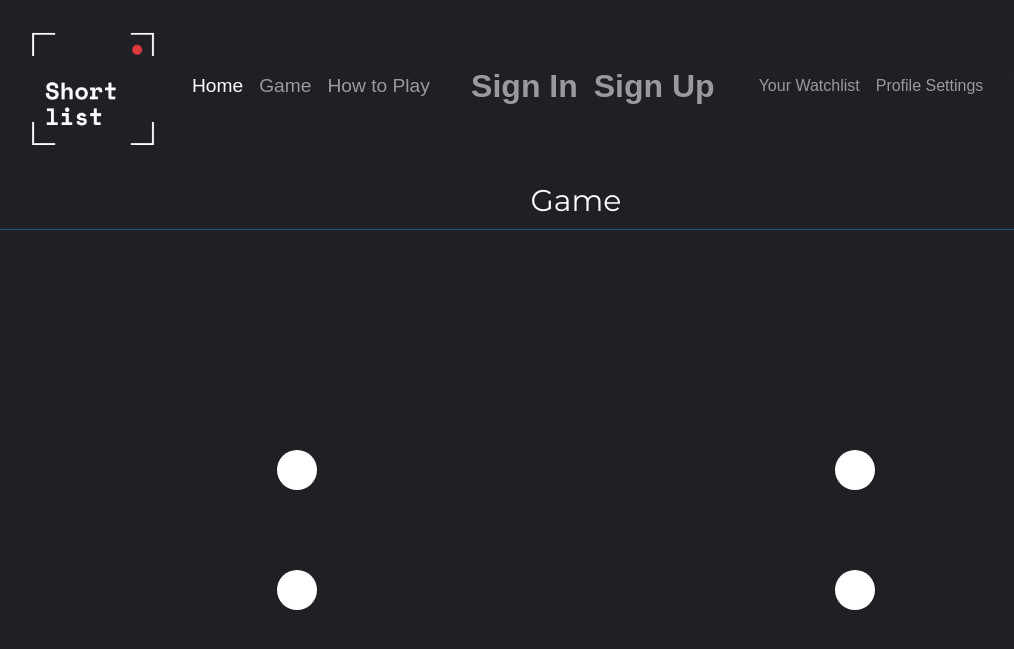
After one commit to AgnijaIlzena/Shortlist-Project-WildCodeSchool, a PHP site: template src/View/Game/game.html.twig in a window 1280 px wide. The commit adds this page. Shown: the top 649 px of the page, without its empty margins (64-1078 px from the left). Run offline with PHP 8.4, Linux system fonts and the light colour scheme; the template is opened without the code that fills it, so the values that code supplies are empty; some libraries are stand-ins or nearby versions.

Commit message:
gaming page GUI

```diff
--- a/src/View/Component/_navigation.html.twig
+++ b/src/View/Component/_navigation.html.twig
@@ -13,7 +13,7 @@
                     <a class="menu nav-link active" aria-current="page" href="/home/index">Home</a>
                 </li>
                 <li class="nav-item">
-                    <a class="nav-link" href="/game">Game</a>
+                    <a class="nav-link" href="/game?answer=start">Game</a>
                 </li>
                 <li class="nav-item">
                     <a class="nav-link" href="/#game-rules-block" tabindex="-1" aria-disabled="true">How to Play</a>
--- /dev/null
+++ b/src/View/Game/game.html.twig
@@ -0,0 +1,108 @@
+{% extends 'layout.html.twig' %}
+{% block content %}
+<html>
+<head>
+    <script src="https://ajax.googleapis.com/ajax/libs/jquery/2.1.1/jquery.min.js"></script>
+    <style>@import url(https://fonts.googleapis.com/css?family=Work+Sans:300,600);
+
+        body{
+            font-size: 19px;
+            font-family: 'Avenir', sans-serif;
+            font-weight: 300;
+            text-align: center
+
+        }
+        h1{
+            font-weight: 300px;
+            margin: 0px;
+            padding: 10px;
+            font-size: 30px;
+            color: var(--white);
+            font-family: 'Montserrat', sans-serif;
+            border-bottom: solid 0.5px var(--blue);
+        ;
+        }
+        .question{
+            font-size: 30px;
+            margin-bottom: 10px;
+        }
+        .answers {
+            margin-bottom: 20px;
+            text-align: left;
+            display: inline-block;
+        }
+        .answers label{
+            display: block;
+            margin-bottom: 15px;
+        }
+        button{
+             font-family: 'Brandon Grotesque', sans-serif;
+             font-size: 15px;
+             background-color: #fff;
+             color: #212020;
+             border: 0px;
+             border-radius: 20px;
+             padding: 20px;
+             cursor: -webkit-grabbing; cursor: grabbing;
+             margin-bottom: 20px;
+             margin-top: 60px;
+         }
+        button:hover{
+            background-color: #e5acac;
+        }
+        .slide{
+            position: absolute;
+            left: 0px;
+            top: 0px;
+            width: 100%;
+            z-index: 2;
+            opacity: 0;
+            transition: opacity 0.3s;
+        }
+        .active-slide{
+            opacity: 2;
+            z-index: 3;
+        }
+        .quiz-container{
+            position: relative;
+            height: 120px;
+            margin-top: 40px;
+
+        }
+
+
+
+    </style>
+</head>
+<body>
+<h1>Game</h1>
+<div class="quiz-container "style=" color: var(--white);">
+
+{{ question }}
+
+
+</div>
+<div class="container">
+    <div class="row g-0">
+        <div class="col-lg-6 d-flex0 justify-content-center">
+            <form method="post" action= "/game?answer=a">
+            <button type="submit">{{ answers[0] }}</button>
+            </form>
+            <form method="post" action="/game?answer=b">
+            <button type="submit">{{ answers[1] }}</button>
+            </form>
+        </div>
+        <div class="col-lg-6 d-flex0 justify-content-center">
+            <form method="post" action= "/game?answer=c">
+                <button type="submit">{{ answers[2] }}</button>
+            </form>
+            <form method="post" action="/game?answer=d">
+                <button type="submit">{{ answers[3] }}</button>
+            </form>
+        </div>
+    </div>
+<div id="results" style=" color: var(--white);"></div>
+</div>
+</body>
+</html>
+{% endblock %}
--- a/src/routes.php
+++ b/src/routes.php
@@ -8,6 +8,7 @@
 // e.g route '/item/edit?id=1' will execute $itemController->edit(1)
 return [
     '' => ['HomeController', 'index',],
+    'game' => ['QuizController', 'quizDisplay',],
     'user' => ['UserController', 'index',],
     'items' => ['ItemController', 'index',],
     'home/index' => ['HomeController', 'index',],
@@ -21,4 +22,6 @@ return [
     'signUp/add' => ['SignUpController', 'add',],
     'terms' => ['SignUpController', 'terms',],
     'signout' => ['LoginController', 'logout',],
+
+
    ];
```
Also changed, not shown: src/Controller/QuizController.php (added, +97 -0 lines), src/Model/GetAnswersModel.php (added, +24 -0 lines), src/Model/GetQuestionModel.php (added, +54 -0 lines), src/View/Game/result.html.twig (added, +29 -0 lines).
